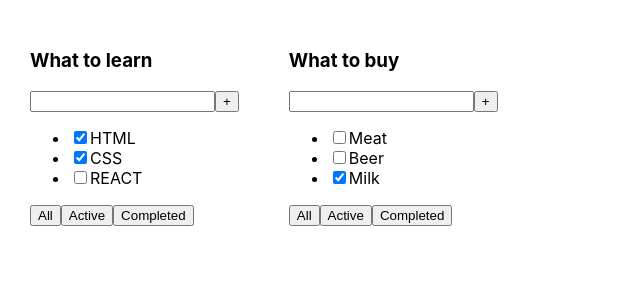
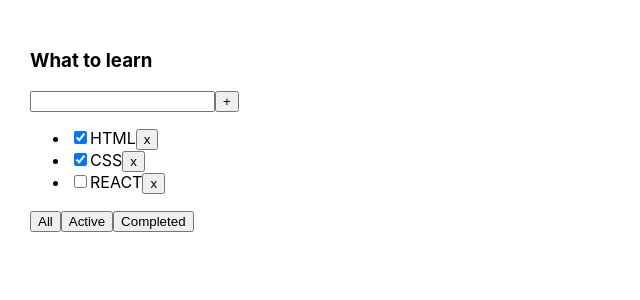
Before and after one commit to phoenix2307/TODO, a React (Create React App) app: page / in a window 1280 px wide. Shown: the top 300 px of the page, without its empty margins (0-640 px from the left). Built offline with nearby package versions, Linux system fonts and the light colour scheme.

Commit message:
TodoList-les-2

```diff
--- a/src/App.tsx
+++ b/src/App.tsx
@@ -1,7 +1,6 @@
-import React from 'react';
+import React, {useState} from 'react';
 import './App.css';
 import TodoList from "./TodoList";
-
 
 //Create
 //Read
@@ -15,27 +14,49 @@
     isDone: boolean
 }
 
+export type FilterValuesType = 'all'|'active'|'completed'
+
 function App() {
 
     //BLL:
-    const todoListTitle_1: string = 'What to learn'
-    const todoListTitle_2: string = 'What to buy'
-    const task_1: Array<TaskType> = [
+    const todoListTitle: string = 'What to learn'
+
+    const [tasks, setTasks] = useState<Array<TaskType>>([
         {id: 1, title: 'HTML', isDone: true},
         {id: 2, title: 'CSS', isDone: true},
         {id: 3, title: 'REACT', isDone: false},
-    ]
-    const task_2: Array<TaskType> = [
-        {id: 4, title: 'Meat', isDone: false},
-        {id: 5, title: 'Beer', isDone: false},
-        {id: 6, title: 'Milk', isDone: true},
-    ]
+    ])
+    const [filter, setFilter] = useState<FilterValuesType>('all')
+
+    const changeFilter = (filter: FilterValuesType) => {
+        setFilter(filter)
+    }
+
+
+    // const tasks = result[0] // текущее состояние
+    // const setTasks = result[1] // функция, которая устанавливает новое значение state
+
+    const removeTask = (taskId: number) => {
+        setTasks(tasks.filter(task => task.id !== taskId))
+    }
+
+    let tasksForRender = tasks
+    if(filter === 'active') {
+        tasksForRender = tasks.filter(t=> t.isDone === false)
+    }
+    if(filter === 'completed') {
+        tasksForRender = tasks.filter(t=> t.isDone === true)
+    }
+
     //UI:
     return (
         <div className="App">
-            <TodoList title={todoListTitle_1} tasks={task_1}/>
-            <TodoList title={todoListTitle_2} tasks={task_2}/>
-
+            <TodoList
+                title={todoListTitle}
+                tasks={tasksForRender}
+                removeTask={removeTask}
+                changeFilter={changeFilter}
+            />
         </div>
     );
 }
--- a/src/TodoList.tsx
+++ b/src/TodoList.tsx
@@ -1,12 +1,23 @@
 import React from 'react';
-import {TaskType} from "./App";
+import {FilterValuesType, TaskType} from "./App";
 
 type PropsType = {
     title: string
     tasks: Array<TaskType>
+    removeTask: (taskId: number) => void
+    changeFilter: (filter: FilterValuesType) => void
 }
 
 function TodoList(props: PropsType) {
+    const tasksJSX = props.tasks.map(task => {
+        return (
+            <li key={task.id}>
+                <input type="checkbox" checked={task.isDone}/>
+                <span>{task.title}</span>
+                <button onClick={() => props.removeTask(task.id)}>x</button>
+            </li>
+        )
+    })
     return (
         <div>
             <h3>{props.title}</h3>
@@ -15,23 +26,12 @@
                 <button>+</button>
             </div>
             <ul>
-                <li>
-                    <input type="checkbox" checked={props.tasks[0].isDone}/>
-                    <span>{props.tasks[0].title}</span>
-                </li>
-                <li>
-                    <input type="checkbox" checked={props.tasks[1].isDone}/>
-                    <span>{props.tasks[1].title}</span>
-                </li>
-                <li>
-                    <input type="checkbox" checked={props.tasks[2].isDone}/>
-                    <span>{props.tasks[2].title}</span>
-                </li>
+                {tasksJSX}
             </ul>
             <div>
-                <button>All</button>
-                <button>Active</button>
-                <button>Completed</button>
+                <button onClick={()=> props.changeFilter('all')}>All</button>
+                <button onClick={()=> props.changeFilter('active')}>Active</button>
+                <button onClick={()=> props.changeFilter('completed')}>Completed</button>
             </div>
         </div>
     )
```
